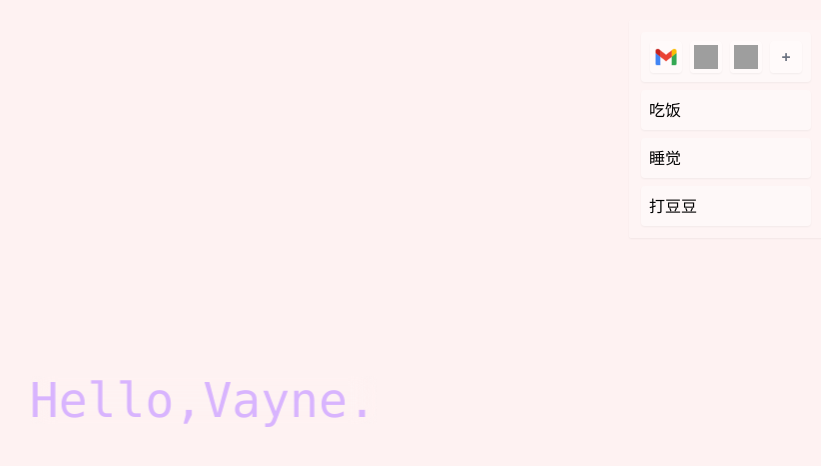
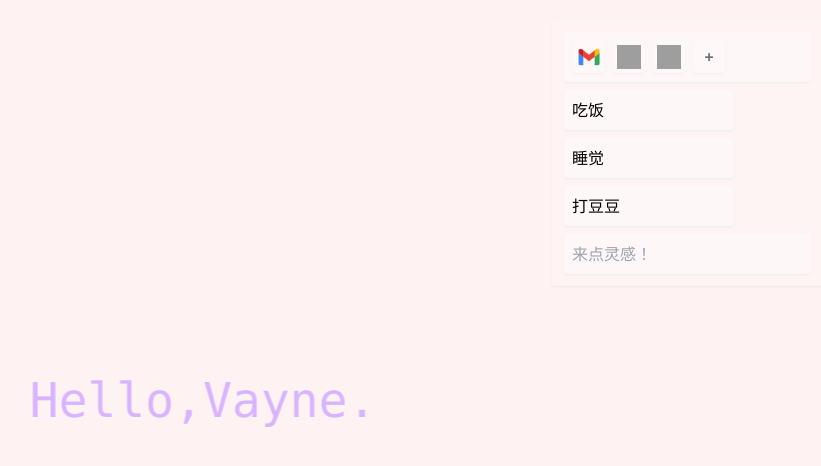
Before and after one commit to VaynePeng/v-tab, a React app: page / in a window 1280 px wide. Shown: the top 466 px of the page, without its empty margins (437-1258 px from the left). Built offline with nearby package versions, Linux system fonts and the light colour scheme; grey boxes are pictures that could not be loaded.

Commit message:
chore: 优化菜单

```diff
--- a/src/components/CreateMenu.tsx
+++ b/src/components/CreateMenu.tsx
@@ -71,7 +71,7 @@ const CreateMenu = (props: Props) => {
       <div className="flex">
         <Update onUpdate={updateImage} cover={menuItem.icon} />
         <input
-          className="flex-1 w-28 bg-white/30 shadow-sm p-2 h-8 outline-none rounded hover:shadow transition ease-in-out"
+          className="flex-1 w-28 bg-white/20 shadow-sm p-2 h-8 outline-none rounded hover:shadow transition ease-in-out"
           value={menuItem.link}
           onInput={inputUrl}
           onKeyDown={submit}
--- a/src/components/Item.tsx
+++ b/src/components/Item.tsx
@@ -20,7 +20,7 @@ const Item = (props: Props) => {
       exit={{ opacity: 0 }}
     >
       <div
-        className="rounded shadow-sm bg-white/30 w-8 h-8 p-1 cursor-pointer hover:shadow transition ease-in-out"
+        className="rounded shadow-sm bg-white/20 w-8 h-8 p-1 cursor-pointer hover:shadow transition ease-in-out"
         onDoubleClick={() => props.onDoubleClick?.(item.link)}
       >
         <img
--- a/src/components/Menu.tsx
+++ b/src/components/Menu.tsx
@@ -12,7 +12,7 @@ export interface MenuItem {
 
 const AddMenu = () => {
   return (
-    <div className="w-8 h-8 flex-none mr-2 flex justify-center items-center bg-white/30 shadow-sm font-bold cursor-pointer rounded hover:shadow transition ease-in-out text-gray-500">
+    <div className="w-8 h-8 flex-none mr-2 flex justify-center items-center bg-white/20 shadow-sm font-bold cursor-pointer rounded hover:shadow transition ease-in-out text-gray-500">
       +
     </div>
   )
@@ -50,7 +50,7 @@ const Menu = () => {
       <div className="bg-white/20 shadow-sm p-3 rounded-sm">
         <Reorder.Group axis="x" values={menuList} onReorder={setMenuList}>
           <div
-            className={`grid grid-cols-[repeat(4,2rem)] gap-2 p-2 rounded shadow-sm border border-transparent bg-white/30 ${
+            className={`grid grid-cols-[repeat(4,2rem)] gap-2 p-2 rounded shadow-sm border border-transparent bg-white/20 ${
               isDragging ? 'border-dashed !border-red-300' : undefined
             }`}
           >
--- a/src/components/ToDo.tsx
+++ b/src/components/ToDo.tsx
@@ -4,27 +4,43 @@ import { AnimatePresence, Reorder } from 'framer-motion'
 export interface TodoItem {
   id: string
   content: string
-  isDone: boolean
 }
 
 const Todo = () => {
   const [todoList, setTodoList] = useState<Array<TodoItem>>([
     {
       id: '1',
-      content: '吃饭',
-      isDone: false
+      content: '吃饭'
     },
     {
       id: '2',
-      content: '睡觉',
-      isDone: false
+      content: '睡觉'
     },
     {
       id: '3',
-      content: '打豆豆',
-      isDone: false
+      content: '打豆豆'
     }
   ])
+
+  const removeItem = (id: string) => {
+    setTodoList(todoList.filter((item) => item.id !== id))
+  }
+
+  const handleKeyUp = (e: React.KeyboardEvent<HTMLInputElement>) => {
+    if (e.key === 'Enter') {
+      const target = e.target as HTMLInputElement
+      const value = target.value.trim()
+      if (!value) return
+      setTodoList([
+        ...todoList,
+        {
+          id: `${new Date().getTime()}`,
+          content: value
+        }
+      ])
+      target.value = ''
+    }
+  }
 
   return (
     <Reorder.Group axis="y" values={todoList} onReorder={setTodoList}>
@@ -32,6 +48,7 @@ const Todo = () => {
         {todoList.map((item) => {
           return (
             <Reorder.Item
+              drag
               value={item}
               id={item.id}
               key={item.id}
@@ -40,13 +57,26 @@ const Todo = () => {
               exit={{ opacity: 0 }}
             >
               <div
-                className="rounded shadow-sm bg-white/30 mt-2 p-2 cursor-pointer hover:shadow transition ease-in-out"
+                className="rounded shadow-sm w-[170px] bg-white/20 mt-2 p-2 cursor-pointer hover:shadow transition ease-in-out"
+                onDoubleClick={() => removeItem(item.id)}
               >
                 {item.content}
               </div>
             </Reorder.Item>
           )
         })}
+        <Reorder.Item
+          value={null}
+          initial={{ opacity: 0 }}
+          animate={{ opacity: 1 }}
+          exit={{ opacity: 0 }}
+        >
+          <input
+            className="w-full rounded shadow-sm bg-white/20 mt-2 p-2 cursor-pointer hover:shadow transition ease-in-out outline-none"
+            placeholder="来点灵感！"
+            onKeyUp={handleKeyUp}
+          />
+        </Reorder.Item>
       </AnimatePresence>
     </Reorder.Group>
   )
--- a/src/components/Update.tsx
+++ b/src/components/Update.tsx
@@ -26,7 +26,7 @@ const Update = (props: Props) => {
 
   return (
     <div
-      className="w-8 h-8 flex-none mr-2 flex justify-center items-center bg-white/30 shadow-sm font-bold cursor-pointer rounded hover:shadow transition ease-in-out text-gray-500"
+      className="w-8 h-8 flex-none mr-2 flex justify-center items-center bg-white/20 shadow-sm font-bold cursor-pointer rounded hover:shadow transition ease-in-out text-gray-500"
       onClick={handleUpload}
     >
       {Boolean(props.cover) ? (
```
